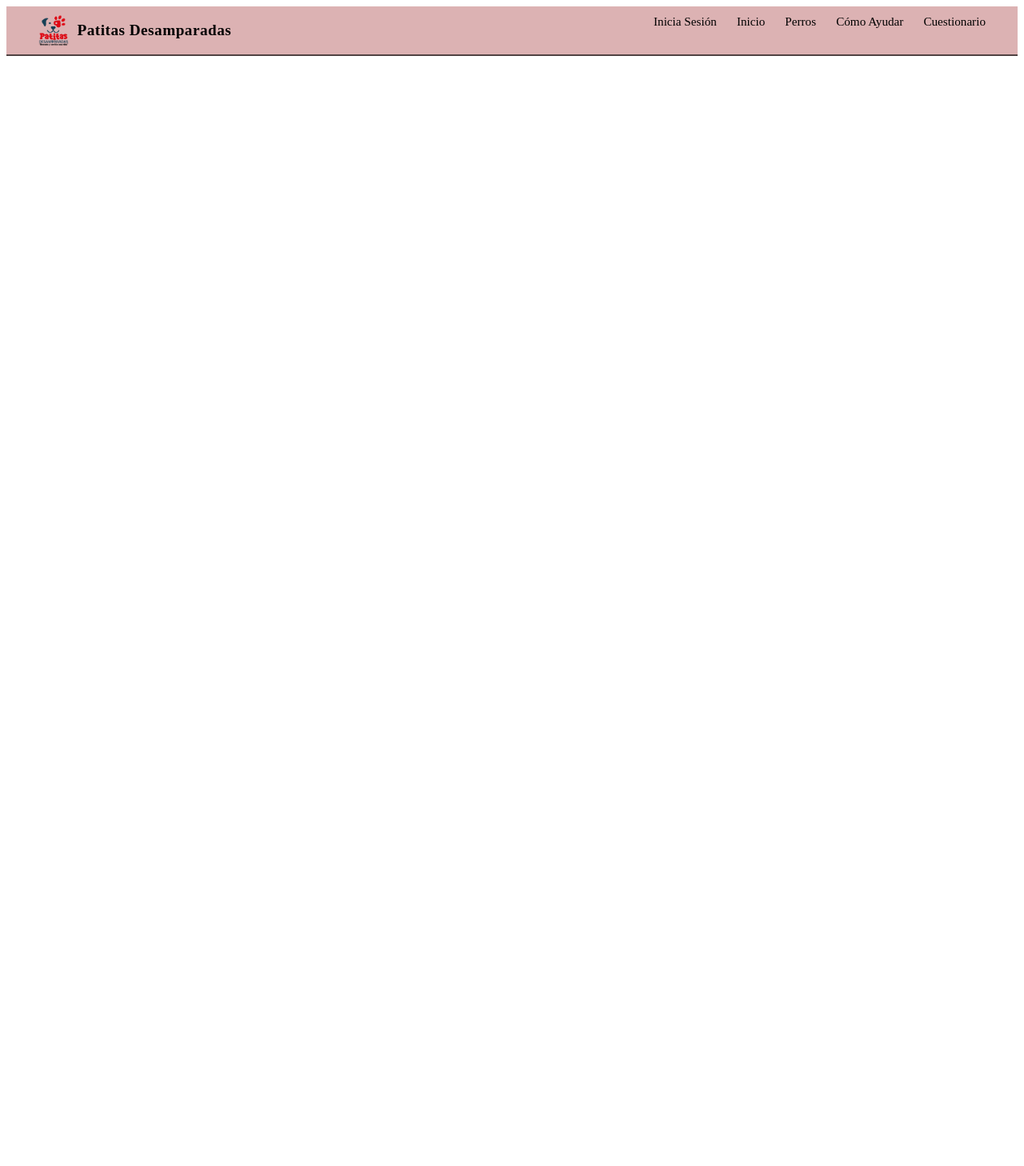
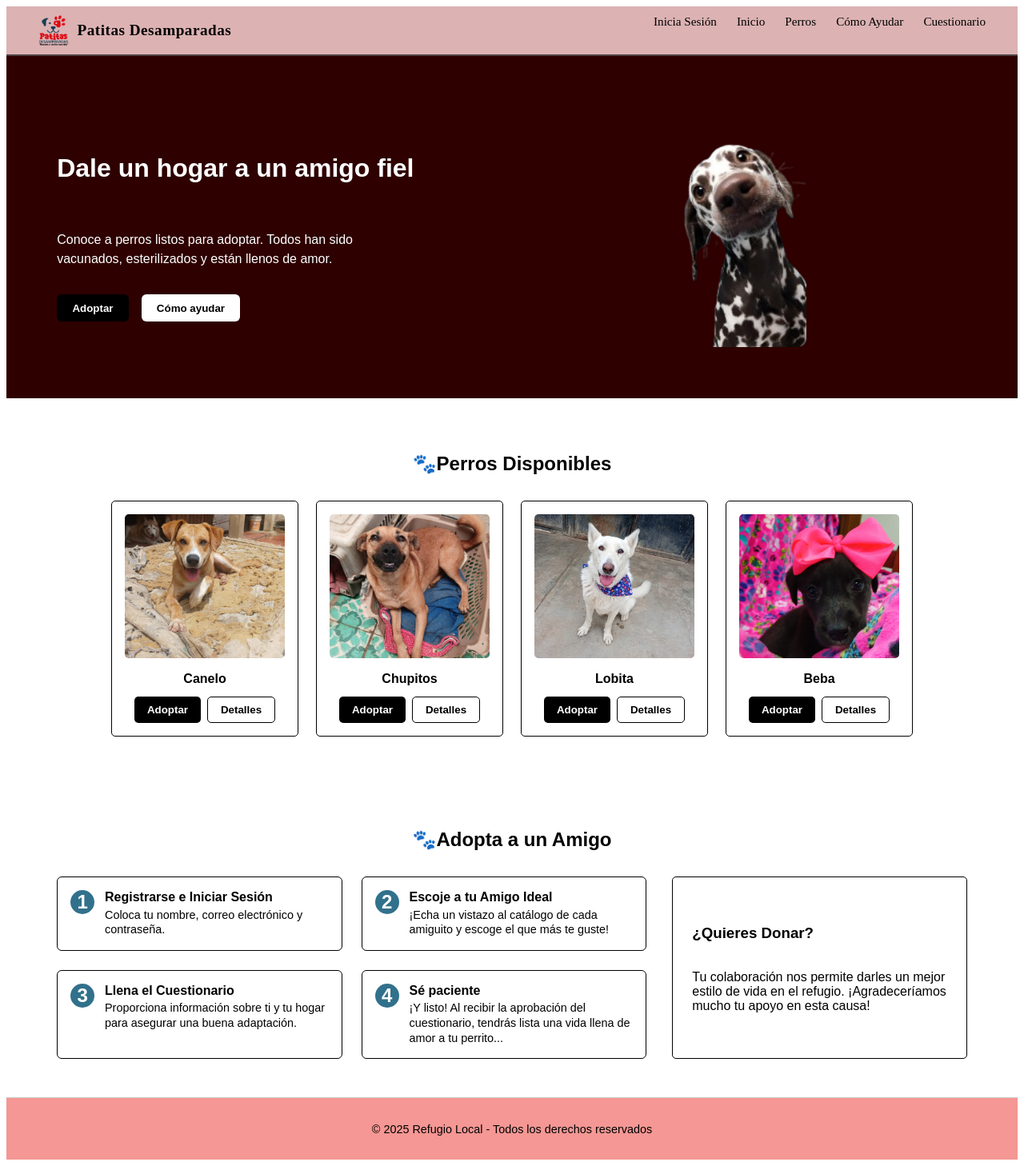
Before and after one commit to IsaacEspinoza0406/PATITAS, an Angular app: page /home in a window 1280 px wide. Before the commit this address led to /. Shown: the whole page at 80% size. Before the commit the page ends 800 px from the top, so only its background shows below. Built offline with nearby package versions, Linux system fonts and the light colour scheme.

Commit message:
Se agregó el css y un link aun no funcional en el html de home->donations.

```diff
--- a/src/app/app.routes.ts
+++ b/src/app/app.routes.ts
@@ -2,9 +2,11 @@ import { Routes } from '@angular/router';
 //Hasta
 import { FormsComponent } from './pages/forms/forms';
 import { DonationsComponent } from './pages/donations/donations';
+import{ Home }  from './pages/home/home';
 
 export const routes: Routes = [
   { path: 'forms', component: FormsComponent },
   { path: 'donations', component: DonationsComponent },
+  {path: 'home', component: Home},
   { path: '', redirectTo: '/donations', pathMatch: 'full' },
 ];
--- a/src/app/pages/home/home.css
+++ b/src/app/pages/home/home.css
@@ -0,0 +1,291 @@
+/*  CONTENEDOR PRINCIPAL  */
+main {
+  display: flex;
+  flex-direction: column;
+  align-items: center;
+  width: 100%;
+  font-family: 'Montserrat', sans-serif;
+;
+}
+
+/*  SECCIÓN HERO  */
+.hero-home {
+  width: 100%;
+  display: flex;
+  justify-content: center;
+  padding: 2rem 0;
+  background-color: #2E0000;
+  color:white
+}
+
+.hero-content {
+  display: flex;
+  align-items: center;
+  justify-content: space-between;
+  width: 90%;
+  max-width: 1200px;
+  border-radius: 10px;
+  padding: 2rem 3rem;
+}
+
+.hero-text {
+  flex: 1;
+  display: flex;
+  flex-direction: column;
+  gap: 1rem;
+}
+
+.hero-text h2 {
+  font-size: 2rem;
+  font-weight: bold;
+}
+
+.hero-text p {
+  font-size: 1rem;
+  max-width: 400px;
+  line-height: 1.5;
+}
+
+.hero-buttons {
+  display: flex;
+  gap: 1rem;
+
+}
+
+.hero-img {
+  flex: 1;
+  display: flex;
+  justify-content: center;
+}
+
+.hero-img img {
+  max-width: 250px;
+  height: 300px;
+  border-radius: 10px;
+}
+/*BOTONES HERO*/
+/*Botón adoptar*/
+.hero-buttons .adopt
+{
+  background-color: #000;
+    color: #fff;
+    border:none;
+    padding: 0.6rem 1.2rem;
+    border-radius:6px;
+    font-weight: 600;
+    cursor:pointer;
+    transition: background-color 0.3s ease;
+}
+
+.hero-buttons .adopt:hover {
+  background-color: #222;
+}
+
+/*Como ayudar*/
+.hero-buttons .donate{
+background-color:#fff;
+color:#000;
+border:none;
+padding: 0.6rem 1.2rem;
+border-radius:6px;
+font-weight: 600;
+cursor:pointer;
+transition: background-color 0.3s ease;
+}
+
+.hero-buttons .donate:hover {
+  background-color: #3b3a3a;
+}
+
+/*  SECCIÓN PERROS DISPONIBLES  */
+.available-dogs-section {
+  width: 100%;
+  text-align: center;
+  margin: 3rem 0;
+}
+
+.section-title {
+  font-size: 1.5rem;
+  font-weight: bold;
+  margin-bottom: 2rem;
+}
+
+.dogs-grid {
+  display: grid;
+  grid-template-columns: repeat(auto-fit, minmax(200px, 1fr));
+  justify-items: center;
+  gap: 1.5rem;
+  width: 90%;
+  max-width: 1000px;
+  margin: 0 auto;
+}
+
+.dog-card {
+  width: 200px;
+  border: 1px solid #000;
+  border-radius: 5px;
+  padding: 1rem;
+  text-align: center;
+}
+
+.dog-card img {
+  width: 100%;
+  height: 180px;
+  object-fit: cover;
+  border-radius: 5px;
+}
+
+.dog-card h3 {
+  margin: 0.8rem 0;
+  font-size: 1rem;
+}
+
+.card-buttons {
+  display: flex;
+  justify-content: center;
+  gap: 0.5rem;
+}
+/*adoptar*/
+.card-buttons .btn-details {
+  background-color: #000;
+  color: #fff;
+  border: none;
+  padding: 0.5rem 1rem;
+  border-radius: 5px;
+  font-weight: 600;
+  cursor: pointer;
+  transition: background-color 0.3s ease;
+}
+
+/*detalles*/
+.card-buttons .btn-adopt {
+  background-color: #fff;
+  color: #000;
+  border: 1px solid #000;
+  padding: 0.5rem 1rem;
+  border-radius: 5px;
+  font-weight: 600;
+  cursor: pointer;
+  transition: background-color 0.3s ease;
+}
+
+
+/*  SECCIÓN ADOPTA A UN AMIGO */
+.adopt-steps-section {
+  width: 100%;
+  margin: 3rem 0;
+
+}
+
+.adopt-steps-content {
+  width: 90%;
+  max-width: 1200px;
+  margin: 0 auto;
+  text-align: center;
+
+}
+
+.adopt-contend-grid {
+  display: grid;
+  grid-template-columns: 2fr 1fr;
+  gap: 2rem;
+  margin-top: 2rem;
+
+}
+
+.steps-container {
+  display: grid;
+  grid-template-columns: 1fr 1fr;
+  gap: 1.5rem;
+
+}
+
+ .adopt-step {
+  display: flex;
+  align-items: flex-start;
+  gap: 0.8rem;
+  text-align: left;
+ border:1.5px solid #000;
+ border-radius:6px;
+    padding:1rem;
+    align-items: flex-start;
+    text-align:left;
+    box-sizing: border-box;
+}
+
+.step-number {
+  font-size: 1.5rem;
+  font-weight: bold;
+  display: flex;
+  width: 30px;
+  height: 30px;
+  text-align: center;
+  border-radius: 50%;
+  flex-shrink: 0;
+ background-color: #31718C;
+border:none;
+font-weight: bold;
+border-radius:50%;
+color:#fff;
+align-items:center;
+justify-content: center;
+}
+
+.step-text h3 {
+  margin: 0;
+  font-size: 1rem;
+}
+
+.step-text p {
+  margin: 0.2rem 0 0;
+  font-size: 0.9rem;
+  line-height: 1.3;
+}
+
+.donate-card {
+  border: 1.5px solid #000;
+  border-radius: 5px;
+  padding: 1.5rem;
+  display: flex;
+  flex-direction: column;
+  justify-content: center;
+  text-align: left;
+
+}
+
+/*  FOOTER  */
+.footer {
+  width: 100%;
+  padding: 1rem 0;
+  text-align: center;
+  font-size: 0.9rem;
+  border-top: 1px solid #ccc;
+  background-color:#f59794;
+}
+
+.footer-content {
+  width: 90%;
+  max-width: 1200px;
+  margin: 0 auto;
+}
+
+/*  RESPONSIVE  */
+@media (max-width: 900px) {
+  .hero-content {
+    flex-direction: column;
+    text-align: center;
+  }
+
+  .hero-img {
+    justify-content: center;
+    margin-top: 1rem;
+  }
+
+  .adopt-contend-grid {
+    grid-template-columns: 1fr;
+  }
+
+  .steps-container {
+    grid-template-columns: 1fr;
+  }
+}
--- a/src/app/pages/home/home.html
+++ b/src/app/pages/home/home.html
@@ -6,7 +6,7 @@
         <p>Conoce a perros listos para adoptar. Todos han sido vacunados, esterilizados y están llenos de amor.</p>
         <div class="hero-buttons">
           <button class="btn btn adopt">Adoptar</button>
-          <button class="btn btn donate">Cómo ayudar</button>
+          <button class="btn btn donate" routerLink="/donations">Cómo ayudar</button>
         </div>
       </div>
       <div class="hero-img">
@@ -23,15 +23,15 @@
       <div class="dogs-grid">
         <div class="dog-card">
           <img src="assets/img/perro1.jpg" alt="Nombre del perro" class="dog-image">
-          <h3>Nombre del perro</h3>
+          <h3>Canelo</h3>
           <div class="card-buttons">
             <button class="btn btn-details">Adoptar</button>
             <button class="btn btn-adopt">Detalles</button>
           </div>
         </div>
         <div class="dog-card">
-          <img src="assets/img/perro2.jpg" alt="Nombre del perro2" class="dog-image">
-          <h3>Nombre del perro2</h3>
+          <img src="assets/img/perrito2.jpg" alt="Nombre del perro2" class="dog-image">
+          <h3>Chupitos</h3>
           <div class="card-buttons">
             <button class="btn btn-details">Adoptar</button>
             <button class="btn btn-adopt">Detalles</button>
@@ -39,7 +39,7 @@
         </div>
         <div class="dog-card">
           <img src="assets/img/perro3.jpg" alt="Nombre del perro3" class="dog-image">
-          <h3>Nombre del perro3</h3>
+          <h3>Lobita</h3>
           <div class="card-buttons">
             <button class="btn btn-details">Adoptar</button>
             <button class="btn btn-adopt">Detalles</button>
@@ -47,7 +47,7 @@
         </div>
         <div class="dog-card">
           <img src="assets/img/perro4.jpg" alt="Nombre del perro4" class="dog-image">
-          <h3>Nombre del perro4</h3>
+          <h3>Beba</h3>
           <div class="card-buttons">
             <button class="btn btn-details">Adoptar</button>
             <button class="btn btn-adopt">Detalles</button>
@@ -105,10 +105,11 @@
       </div>
     </div>
   </section>
-</main>
 
 <footer class="footer">
   <div class="container footer-content">
     <p>&copy; 2025 Refugio Local - Todos los derechos reservados</p>
   </div>
 </footer>
+
+</main>
--- a/src/styles.css
+++ b/src/styles.css
@@ -1 +1,2 @@
 /* You can add global styles to this file, and also import other style files */
+@import url('https://fonts.googleapis.com/css2?family=Poppins:wght@400;500;700&display=swap');
```
